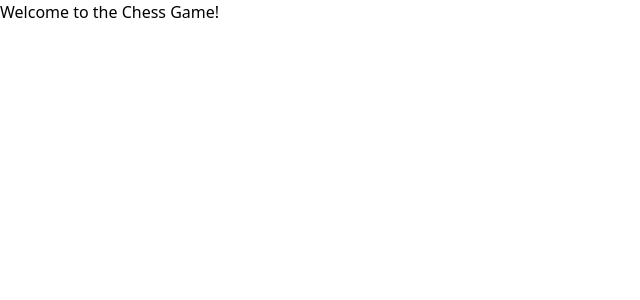
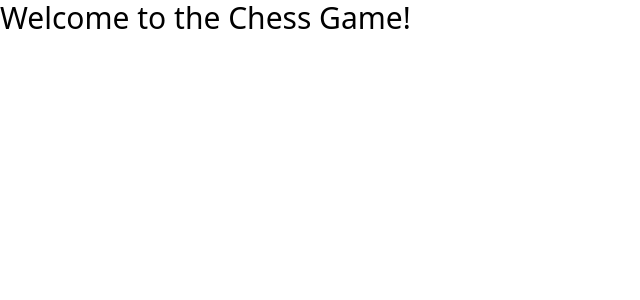
Before and after one commit to akj-07/satranj, a Next.js app: page / in a window 1280 px wide. Shown: the top 300 px of the page, without its empty margins (0-640 px from the left). Built offline with nearby package versions, Linux system fonts and the light colour scheme.

Commit message:
feat: Updated entry page

```diff
--- a/src/app/page.tsx
+++ b/src/app/page.tsx
@@ -1,4 +1,4 @@
 // app/page.tsx
 export default function Home() {
-  return <h1>Welcome to the Chess Game!</h1>;
+  return <h1 className="text-3xl">Welcome to the Chess Game!</h1>;
 }
```
